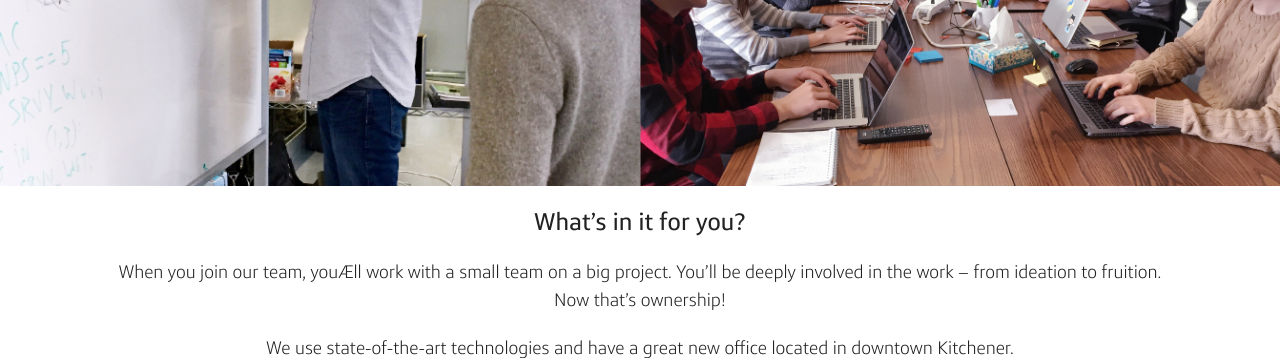
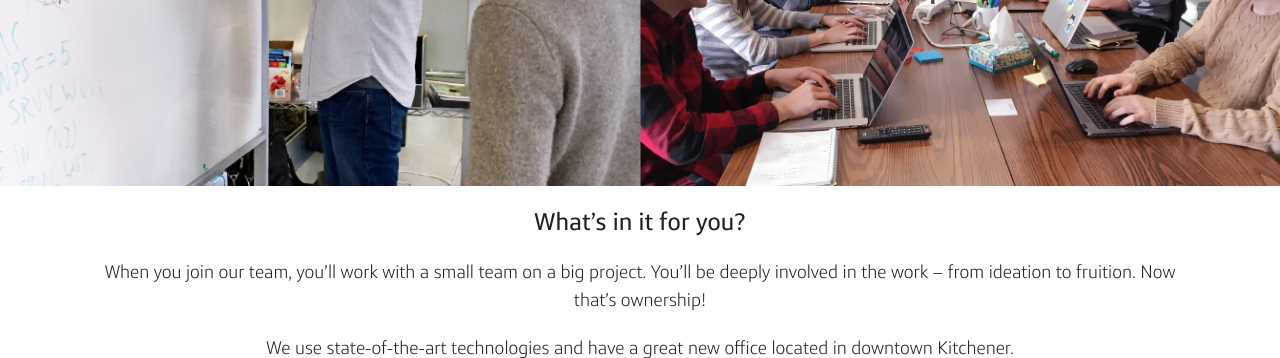
Before and after one commit to CapitalOneCanada/capitalonecanada.github.io, a Jekyll site: the page built from kwlab.html, in a window 1280 px wide and 900 px high, scrolled down 2178 px, cut to the strip 0-358 px from the top of the window. Built offline with Jekyll 4.4.1, drawn with Linux system fonts in a browser that asks for light colours; nearby versions of some CDN libraries; Markdown is read by kramdown in place of the engine named in the settings.

Commit message:
apostrophe issue

```diff
--- a/kwlab.html
+++ b/kwlab.html
@@ -33,7 +33,7 @@ layout: default
   <section id="for-you">
 		<h3 class="header-text">What’s in it for you?</h3>
 		<div class="content">
-      <p>When you join our team, youÆll work with a small team on a big project. You’ll be deeply involved in the work&nbsp;– from ideation to fruition. Now that’s ownership!</p>
+      <p>When you join our team, you’ll work with a small team on a big project. You’ll be deeply involved in the work&nbsp;– from ideation to fruition. Now that’s ownership!</p>
       <p>We use state-of-the-art technologies and have a great new office located in downtown Kitchener.</p>
 		</div>
 	</section>
```
